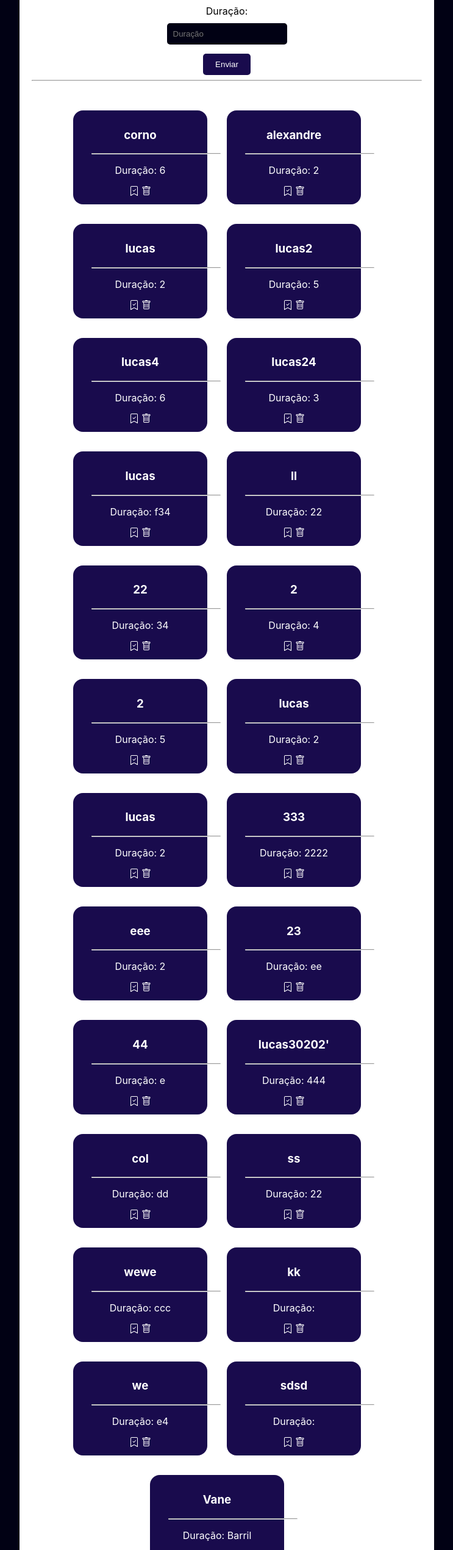
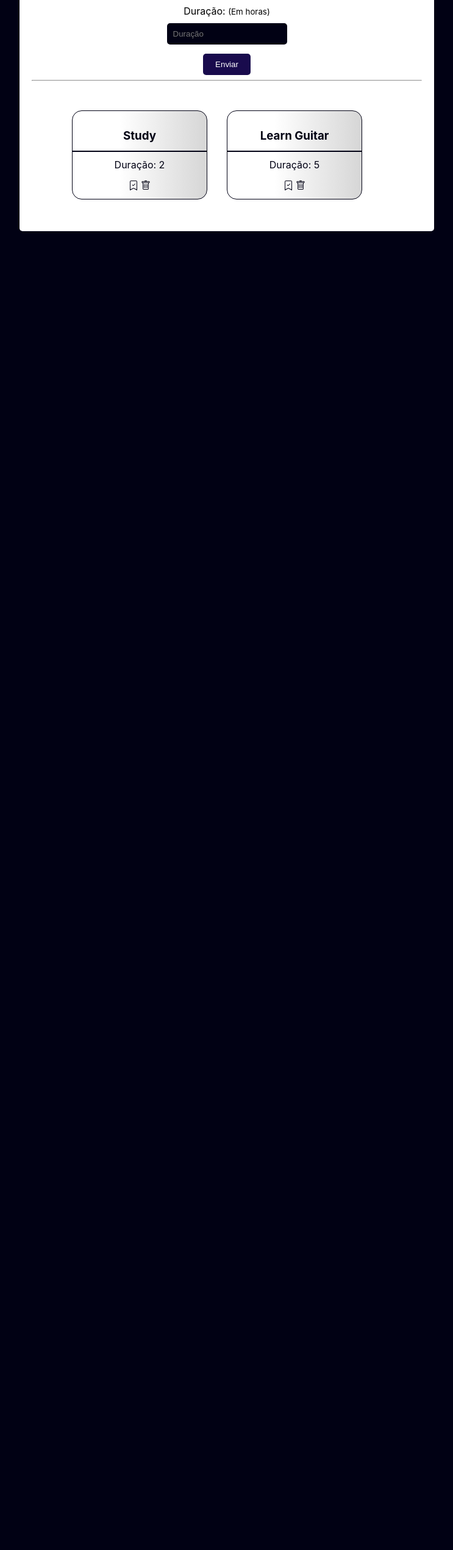
Before and after one commit to lucasxff/react_todo_list, a React (Create React App) app in the folder projetoreact/: page / in a window 1280 px wide. Shown: the part 235-2776 px from the top of the page at 61% size, without its empty margins (268-1011 px from the left). After the commit the page ends 800 px from the top, so only its background shows below. Built offline with nearby package versions, Linux system fonts and the light colour scheme; data requests are answered from the project's data file; the HTML template or start-up script is replaced by a standard one.

Commit message:
estilo em tarefas

```diff
--- a/projetoreact/data/db.json
+++ b/projetoreact/data/db.json
@@ -1,153 +1,15 @@
 {
   "todos": [
     {
-      "id": 0.833879165626366,
-      "title": "corno",
-      "time": "6",
+      "id": 0.6861196807241499,
+      "title": "Study",
+      "time": "2",
       "done": false
     },
     {
       "id": 0.6861196807241499,
-      "title": "alexandre",
-      "time": "2",
-      "done": false
-    },
-    {
-      "id": 0.09780244053249887,
-      "title": "lucas",
-      "time": "2",
-      "done": false
-    },
-    {
-      "id": 0.18687378154636258,
-      "title": "lucas2",
+      "title": "Learn Guitar",
       "time": "5",
-      "done": false
-    },
-    {
-      "id": 0.1301584353448828,
-      "title": "lucas4",
-      "time": "6",
-      "done": false
-    },
-    {
-      "id": 0.4385885072693294,
-      "title": "lucas24",
-      "time": "3",
-      "done": false
-    },
-    {
-      "id": 0.5206434079015367,
-      "title": "lucas",
-      "time": "f34",
-      "done": false
-    },
-    {
-      "id": 0.5277450173547014,
-      "title": "ll",
-      "time": "22",
-      "done": false
-    },
-    {
-      "id": 0.4482904004717563,
-      "title": "22",
-      "time": "34",
-      "done": false
-    },
-    {
-      "id": 0.7544609554993567,
-      "title": "2",
-      "time": "4",
-      "done": false
-    },
-    {
-      "id": 0.27736059193533635,
-      "title": "2",
-      "time": "5",
-      "done": false
-    },
-    {
-      "id": 0.976066602388042,
-      "title": "lucas",
-      "time": "2",
-      "done": false
-    },
-    {
-      "id": 0.7276513646534208,
-      "title": "lucas",
-      "time": "2",
-      "done": false
-    },
-    {
-      "id": 0.91051943928475,
-      "title": "333",
-      "time": "2222",
-      "done": false
-    },
-    {
-      "id": 0.3865991689312134,
-      "title": "eee",
-      "time": "2",
-      "done": false
-    },
-    {
-      "id": 0.3498781707571421,
-      "title": "23",
-      "time": "ee",
-      "done": false
-    },
-    {
-      "id": 0.8627226239528485,
-      "title": "44",
-      "time": "e",
-      "done": false
-    },
-    {
-      "id": 0.6142020339446275,
-      "title": "lucas30202'",
-      "time": "444",
-      "done": false
-    },
-    {
-      "id": 0.733103040257298,
-      "title": "col",
-      "time": "dd",
-      "done": false
-    },
-    {
-      "id": 0.200131313236533,
-      "title": "ss",
-      "time": "22",
-      "done": false
-    },
-    {
-      "id": 0.9654949306232292,
-      "title": "wewe",
-      "time": "ccc",
-      "done": false
-    },
-    {
-      "id": 0.1530928096280446,
-      "title": "kk",
-      "time": "",
-      "done": false
-    },
-    {
-      "id": 0.303325147814002,
-      "title": "we",
-      "time": "e4",
-      "done": false
-    },
-    {
-      "id": 0.022684387559260166,
-      "title": "sdsd",
-      "time": "",
-      "done": false
-    },
-    {
-      "id": 0.6415651720290672,
-      "title": "Vane",
-      "time": "Barril",
       "done": false
     }
   ]
--- a/projetoreact/src/components/Form/form.js
+++ b/projetoreact/src/components/Form/form.js
@@ -45,7 +45,9 @@ function Form() {
           value={title || ''}
           required
         />
-        <label htmlFor="duracao">Duração:</label>
+        <label htmlFor="duracao">
+          Duração: <small>(Em horas)</small>
+        </label>
         <input
           className="inputForm"
           type="text"
--- a/projetoreact/src/components/TodoList/todoList.css
+++ b/projetoreact/src/components/TodoList/todoList.css
@@ -10,15 +10,22 @@
 }
 
 .todo {
-  background: rgb(25, 11, 77);
-  color: white;
+  background: rgb(255, 255, 255);
+  background: linear-gradient(
+    90deg,
+    rgba(255, 255, 255, 1) 0%,
+    rgba(255, 255, 255, 1) 35%,
+    rgba(214, 214, 214, 1) 100%
+  );
+  color: #010114;
   margin: 0 2rem 2rem 0;
   padding: 10px 30px;
   border-radius: 1rem;
   width: 10rem;
+  border: 1px solid #010114;
 }
 
 .todo hr {
-  border-size: 1px;
-  width: calc(100% + 50px) !important;
+  border: 0.1rem solid #010114;
+  margin: -5px -30px;
 }
```
